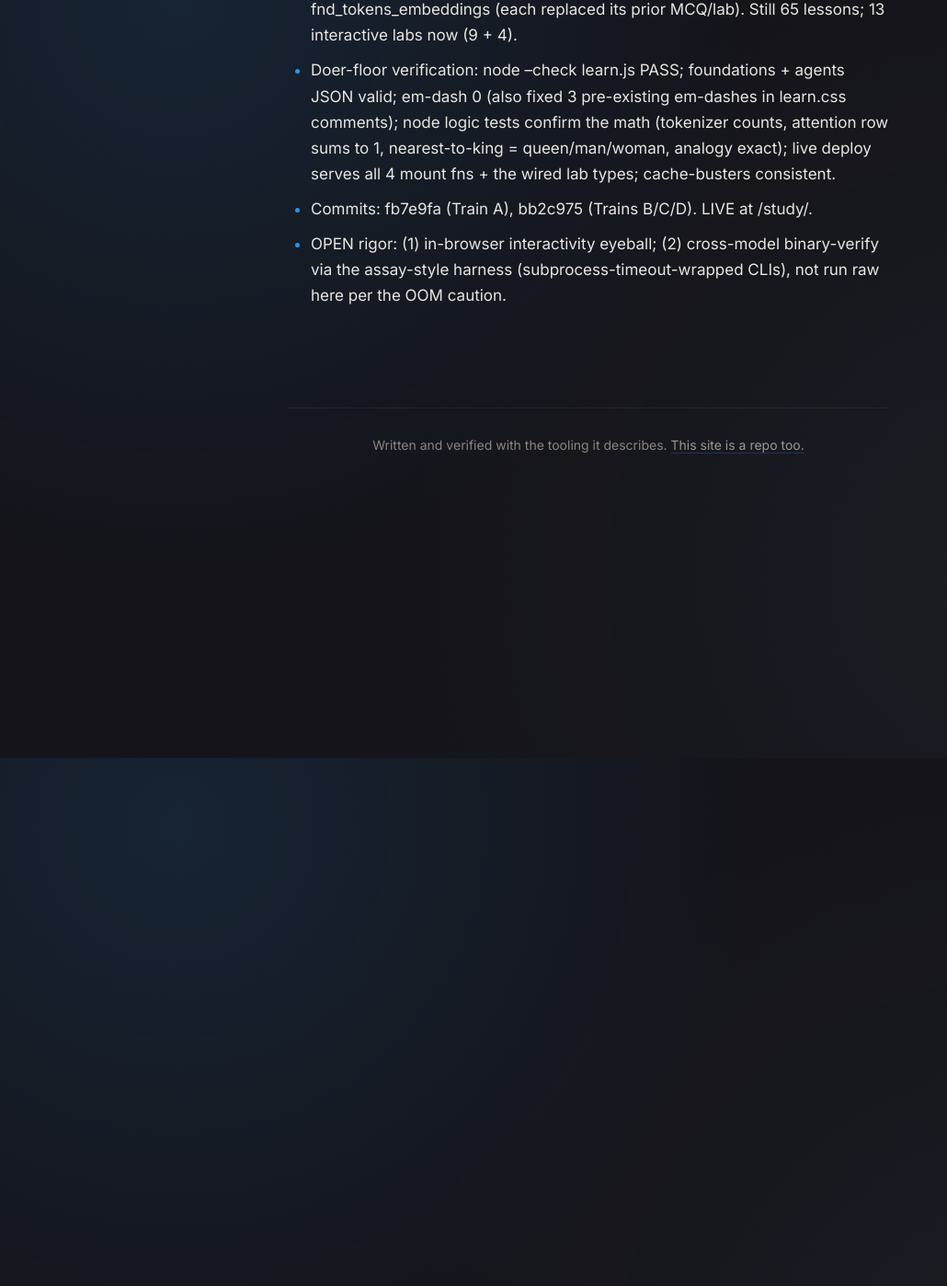
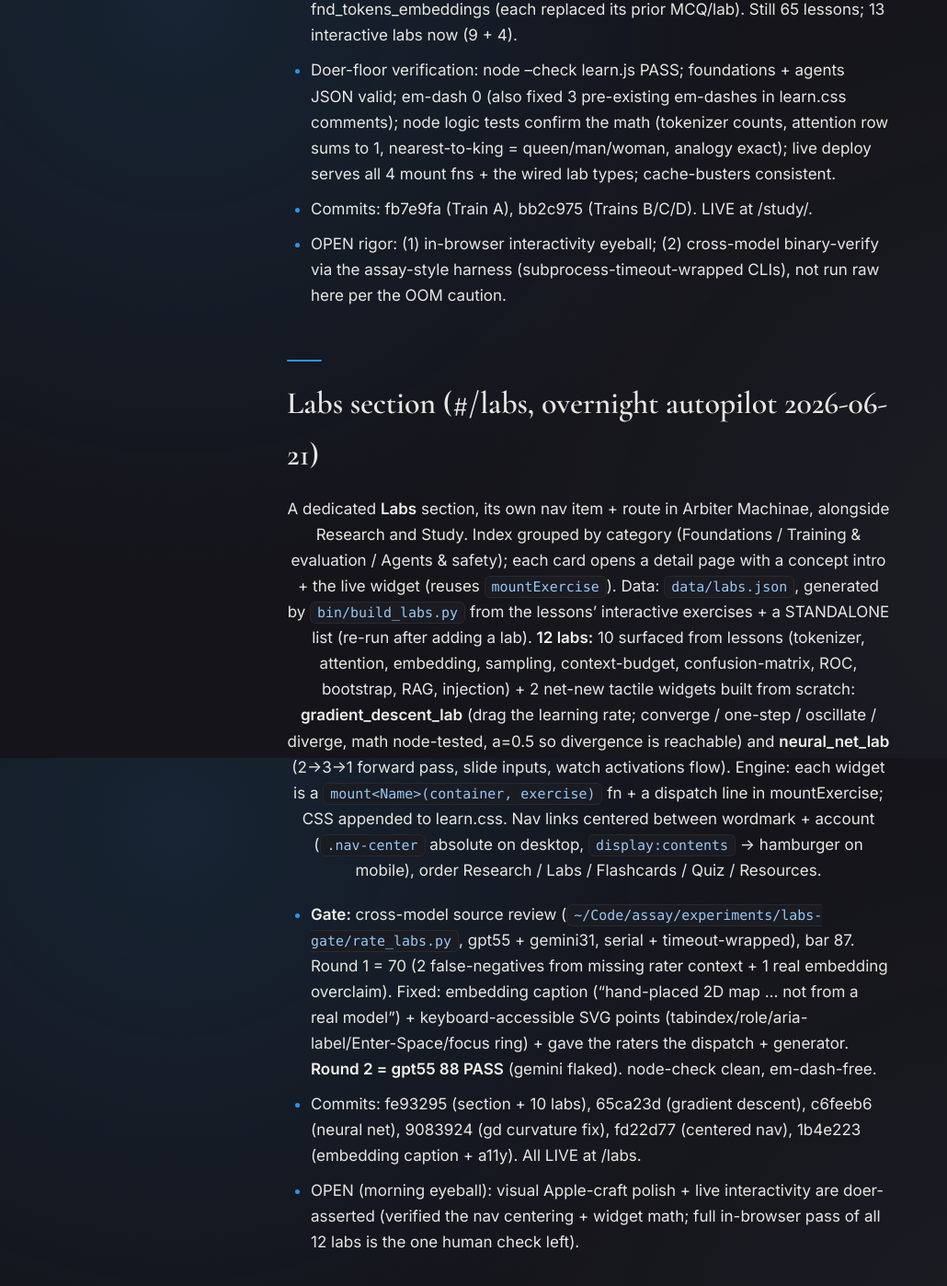
Before and after one commit to KiwiMaddog2020/kiwimaddog2020.github.io, a Jekyll site: the page built from study/BUILD_STATE.md, in a window 1280 px wide and 1400 px high, scrolled down 8176 px. Shown: the whole window at 92% size, without its empty margins (0-1030 px from the left). Built offline with Jekyll 4.4.1, drawn with Linux system fonts in a browser that asks for light colours; our own code applies the rules of GitHub Pages for plain Markdown files.

Commit message:
docs(study): record the Labs section build + gate in BUILD_STATE
Co-Authored-By: Claude Opus 4.8 (1M context) <noreply@anthropic.com>

```diff
--- a/study/BUILD_STATE.md
+++ b/study/BUILD_STATE.md
@@ -201,3 +201,27 @@ cross-model rater is the recommended next step (deferred this turn per the OOM c
 - Commits: fb7e9fa (Train A), bb2c975 (Trains B/C/D). LIVE at /study/.
 - OPEN rigor: (1) in-browser interactivity eyeball; (2) cross-model binary-verify via the assay-style
   harness (subprocess-timeout-wrapped CLIs), not run raw here per the OOM caution.
+
+## Labs section (#/labs, overnight autopilot 2026-06-21)
+
+A dedicated **Labs** section, its own nav item + route in Arbiter Machinae, alongside Research and
+Study. Index grouped by category (Foundations / Training & evaluation / Agents & safety); each card
+opens a detail page with a concept intro + the live widget (reuses `mountExercise`). Data:
+`data/labs.json`, generated by `bin/build_labs.py` from the lessons' interactive exercises + a STANDALONE
+list (re-run after adding a lab). **12 labs:** 10 surfaced from lessons (tokenizer, attention, embedding,
+sampling, context-budget, confusion-matrix, ROC, bootstrap, RAG, injection) + 2 net-new tactile widgets
+built from scratch: **gradient_descent_lab** (drag the learning rate; converge / one-step / oscillate /
+diverge, math node-tested, a=0.5 so divergence is reachable) and **neural_net_lab** (2->3->1 forward pass,
+slide inputs, watch activations flow). Engine: each widget is a `mount<Name>(container, exercise)` fn +
+a dispatch line in mountExercise; CSS appended to learn.css. Nav links centered between wordmark + account
+(`.nav-center` absolute on desktop, `display:contents` -> hamburger on mobile), order Research / Labs /
+Flashcards / Quiz / Resources.
+- **Gate:** cross-model source review (`~/Code/assay/experiments/labs-gate/rate_labs.py`, gpt55 + gemini31,
+  serial + timeout-wrapped), bar 87. Round 1 = 70 (2 false-negatives from missing rater context + 1 real
+  embedding overclaim). Fixed: embedding caption ("hand-placed 2D map ... not from a real model") +
+  keyboard-accessible SVG points (tabindex/role/aria-label/Enter-Space/focus ring) + gave the raters the
+  dispatch + generator. **Round 2 = gpt55 88 PASS** (gemini flaked). node-check clean, em-dash-free.
+- Commits: fe93295 (section + 10 labs), 65ca23d (gradient descent), c6feeb6 (neural net), 9083924 (gd
+  curvature fix), fd22d77 (centered nav), 1b4e223 (embedding caption + a11y). All LIVE at /labs.
+- OPEN (morning eyeball): visual Apple-craft polish + live interactivity are doer-asserted (verified the
+  nav centering + widget math; full in-browser pass of all 12 labs is the one human check left).
```
